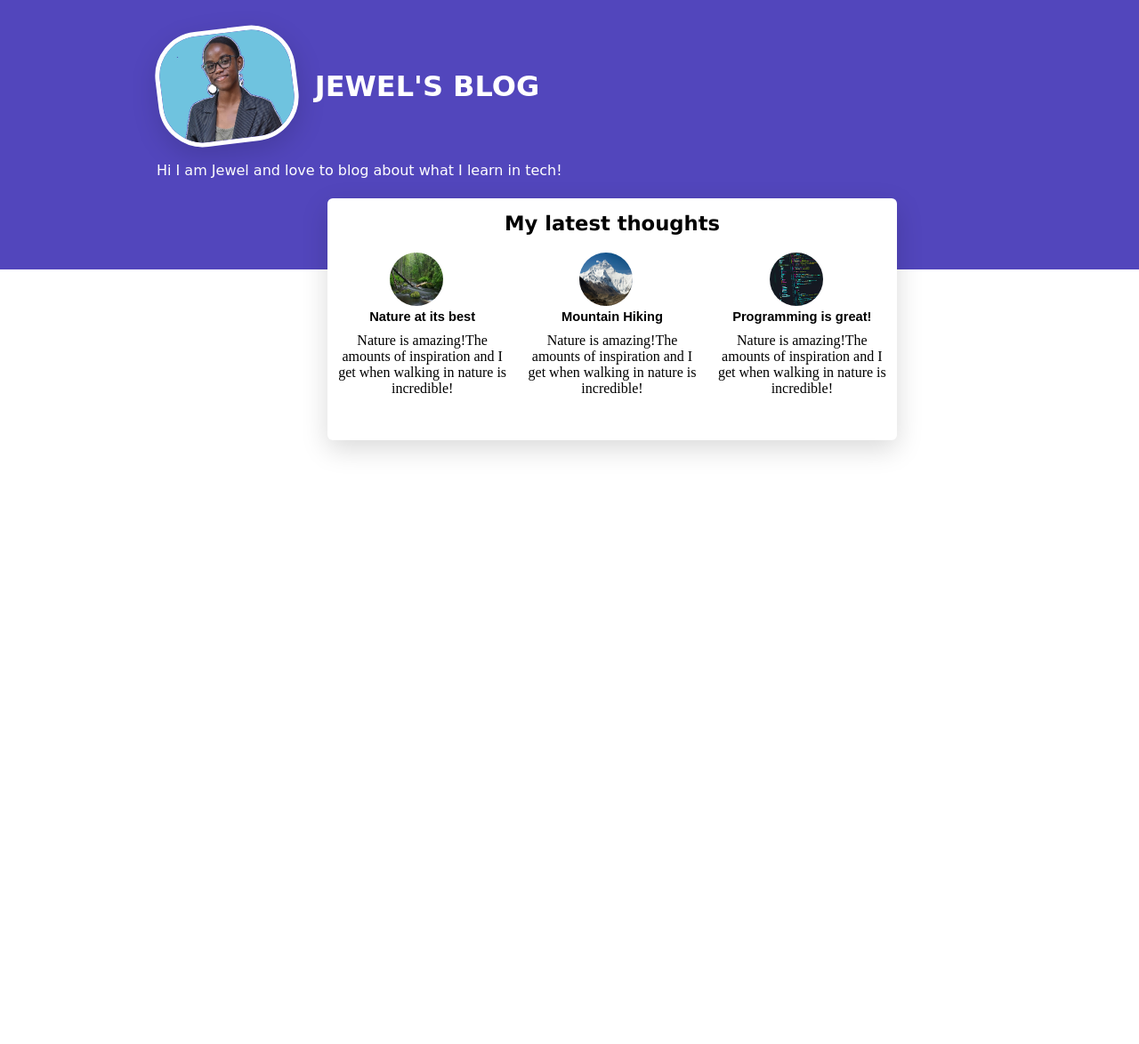
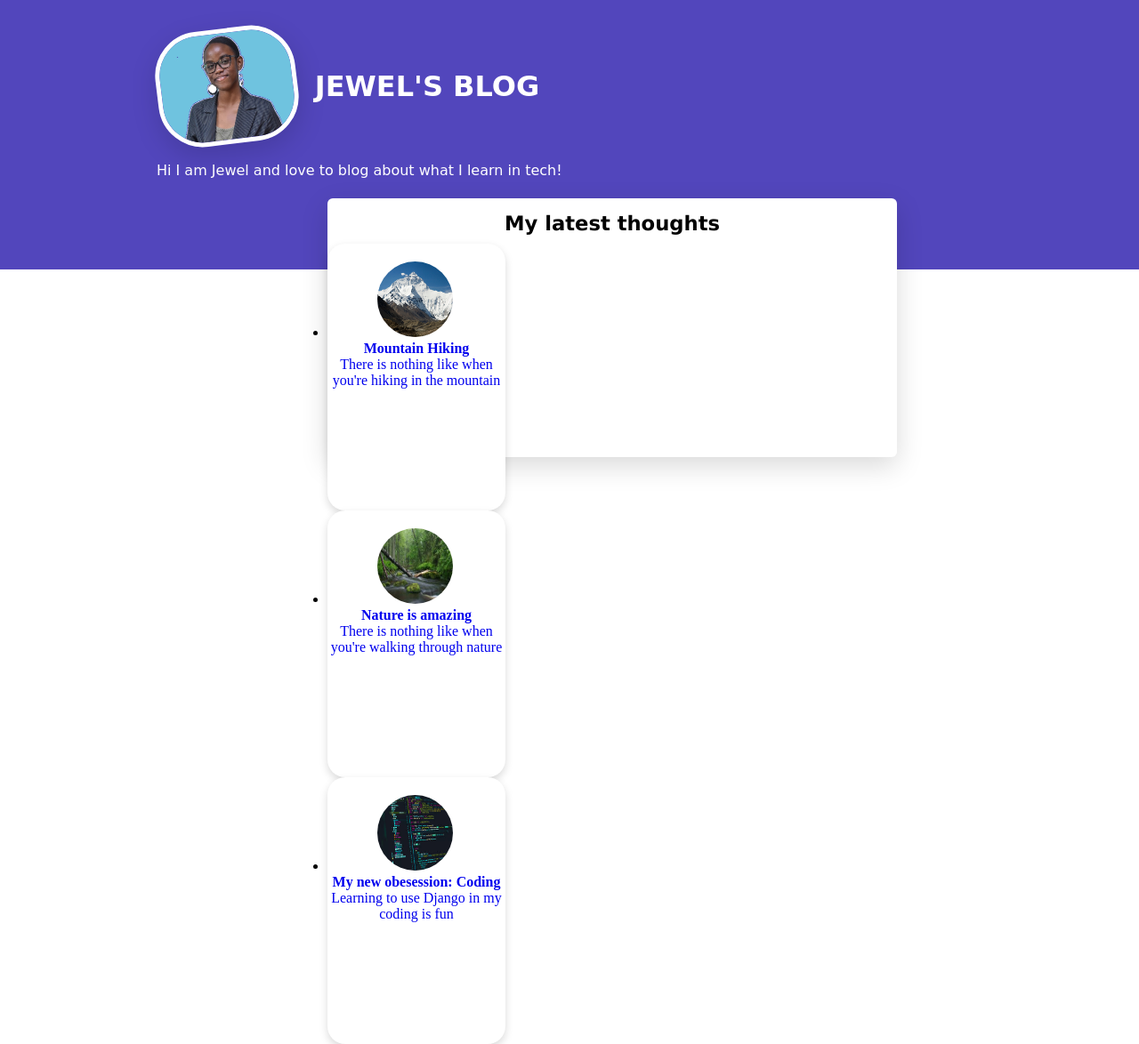
Before and after one commit to junecodes767/Blog, a Django app: page / in a window 1280 px wide. Shown: the part 52-1226 px from the top of the page at 89% size. Before the commit the page ends 563 px from the top, so only its background shows below. Run offline with Django 5.2, Linux system fonts and the light colour scheme.

Commit message:
Alter Blog: - Remove CBV for FBV for now CBS is overkill - Add dynamic url tag to link the html pages together - ADD include tag and and folder to hold the page preview html - create post content list dictionary for now in the views - Use template tagging, filters in the html files to make it dynamic
Next commit: clean up css

```diff
--- a/blog/app/static/app/css/home.css
+++ b/blog/app/static/app/css/home.css
@@ -60,7 +60,7 @@
         z-index: 9999;
         background-color: white;
         width: 40rem;
-        height: 17rem;
+        /* height: 17rem; */
         margin-left:23rem ;
         position: relative;
         margin-top: -5rem;
--- /dev/null
+++ b/blog/app/static/app/css/post-preview.css
@@ -0,0 +1,41 @@
+
+.post img{
+    width: 85px;
+    height: 85px;
+    border-radius: 50px;
+
+    margin-left: 3.5rem;
+    margin-top: 20px; */
+}
+
+.post a{
+    text-decoration: none;
+}
+
+.preview{
+    display: flex;
+    width: 800px;
+    /* height: 800px; */
+    list-style-type: none;
+    flex-wrap: wrap;
+    gap : 25px ;
+
+    /* border: 2px red dashed; */
+    margin-left: 13rem;
+    padding-left: 10rem;
+ }
+li{
+}
+
+.post___content{
+    width: 200px;
+    text-align: center;
+    /* border: 2px red dashed; */
+}
+.post{
+    background-color: white;
+    border-radius: 20px;
+    height: 300px;
+    box-shadow: 0 4px 10px rgba(0, 0, 0, 0.15);
+
+ }
--- a/blog/app/template/app/home.html
+++ b/blog/app/template/app/home.html
@@ -4,6 +4,8 @@
 
     {% block extra_css %}
         <link rel="stylesheet" href="{% static 'app/css/home.css' %}">
+        <link rel="stylesheet" href="{% static 'app/css/post-preview.css' %}">
+
     {% endblock %}
 
     <div class="nav-block-extension">
@@ -30,21 +32,11 @@
         <h1 id="title"> My latest thoughts</h1>
 
         <div class="latest-post-view">
-            <div id="post-1">
-                <img src="{%static 'app/images/nature.jpeg' %}" alt="nature">
-                <h4> Nature at its best</h4>
-                <p> Nature is amazing!The amounts of inspiration and I get when walking in nature is incredible!</p>
-            </div>
-            <div id="post-2">
-                <img src="{%static 'app/images/mountain.jpg' %}" alt="moutain">
-                <h4> Mountain Hiking</h4>
-                <p> Nature is amazing!The amounts of inspiration and I get when walking in nature is incredible!</p>
-            </div>
-            <div id="post-3">
-                <img src="{%static 'app/images/code.jpeg' %}" alt="code">
-                <h4> Programming is great!</h4>
-                <p> Nature is amazing!The amounts of inspiration and I get when walking in nature is incredible!</p>
-            </div>
+            <ul>
+                {% for post in posts %}
+                    {% include "app\include\post.html" %}
+                {% endfor %}
+            </ul>
         </div>
 
     </div>
--- a/blog/app/template/app/include/post.html
+++ b/blog/app/template/app/include/post.html
@@ -1,20 +1,19 @@
 {% load static %}
 
-<div class="post-collection">
-    <div>
-      <img src="{%static 'app/images/nature.jpeg' %}" alt="nature">
-                <h4> Nature at its best</h4>
-                <p> Nature is amazing!The amounts of inspiration and I get when walking in nature is incredible!</p>
-    </div>
-    <div>
-        <img src="{%static 'app/images/mountain.jpg' %}" alt="moutain">
-                <h4> Mountain Hiking</h4>
-                <p> Nature is amazing!The amounts of inspiration and I get when walking in nature is incredible!</p>
 
-    </div>
-    <div>
-        <img src="{%static 'app/images/code.jpeg' %}" alt="code">
-                <h4> Programming is great!</h4>
-                <p> Nature is amazing!The amounts of inspiration and I get when walking in nature is incredible!</p>
-    </div>
-</div>
+
+
+<li>
+    <article class="post">
+        <a href='{% url "pageview" post.slug %}'>
+            <img src="{%static 'app/images/'|add:post.image %}" alt="moutain">
+            <div class="post___content">
+                <h4>{{post.title|capfirst}}</h4>
+
+                <p>
+                  {{post.excerpt}}
+                </p>
+            </div>
+        </a>
+    </article>
+</li>
--- a/blog/app/urls.py
+++ b/blog/app/urls.py
@@ -1,6 +1,6 @@
 from django.urls import path
-from app.views import Nature_post
+from app import views
 
 urlpatterns = [
-    path('<slug:slug>/',Nature_post.as_view(),name='pageview')
+    path('<slug:slug>/',views.post_detail,name='pageview')
 ]
--- a/blog/app/views.py
+++ b/blog/app/views.py
@@ -1,23 +1,92 @@
 from django.shortcuts import render
 from django.views.generic import TemplateView
+from datetime import date
 
-class HomeView(TemplateView):
-        template_name = "app/home.html"# Create your views here.
+posts = [
+        {
+             "slug": "hike-in-the-mountains",
+             "image": "mountain.jpg",
+             "author":"Priestest",
+             "date": date(2025,7,8),
+             "title":"Mountain Hiking",
+             "excerpt":"There is nothing like when you're hiking in the mountain",
+             "content": """
+             Lorem ipsum dolor sit amet, consectetur adipiscing elit, sed do eiusmod
+             tempor incididunt ut labore et dolore magna aliqua. Ut enim ad minim veniam,
+             quis nostrud exercitation ullamco laboris nisi ut aliquip ex ea commodo consequat.
+             Duis aute irure dolor in reprehenderit in voluptate velit esse cillum dolore eu fugiat
+             nulla pariatur. Excepteur sint occaecat cupidatat non proident, sunt in culpa qui officia
+             deserunt mollit anim id est laborum
 
-class PostCollectionView(TemplateView):
-        template_name = "app/post_collection.html"
+             Lorem ipsum dolor sit amet, consectetur adipiscing elit, sed do eiusmod
+             tempor incididunt ut labore et dolore magna aliqua. Ut enim ad minim veniam,
+             quis nostrud exercitation ullamco laboris nisi ut aliquip ex ea commodo consequat.
+             Duis aute irure dolor in reprehenderit in voluptate velit esse cillum dolore eu fugiat
+             nulla pariatur. Excepteur sint occaecat cupidatat non proident, sunt in culpa qui officia
+             deserunt mollit anim id est laborum
+             """
+        },
+        {
+             "slug": "nature-is-amazing",
+             "image": "nature.jpeg",
+             "author":"Priestest",
+             "date": date(2025,7,8),
+             "title":"Nature is amazing",
+             "excerpt":"There is nothing like when you're walking through nature",
+             "content": """
+             Lorem ipsum dolor sit amet, consectetur adipiscing elit, sed do eiusmod
+             tempor incididunt ut labore et dolore magna aliqua. Ut enim ad minim veniam,
+             quis nostrud exercitation ullamco laboris nisi ut aliquip ex ea commodo consequat.
+             Duis aute irure dolor in reprehenderit in voluptate velit esse cillum dolore eu fugiat
+             nulla pariatur. Excepteur sint occaecat cupidatat non proident, sunt in culpa qui officia
+             deserunt mollit anim id est laborum
+
+             Lorem ipsum dolor sit amet, consectetur adipiscing elit, sed do eiusmod
+             tempor incididunt ut labore et dolore magna aliqua. Ut enim ad minim veniam,
+             quis nostrud exercitation ullamco laboris nisi ut aliquip ex ea commodo consequat.
+             Duis aute irure dolor in reprehenderit in voluptate velit esse cillum dolore eu fugiat
+             nulla pariatur. Excepteur sint occaecat cupidatat non proident, sunt in culpa qui officia
+             deserunt mollit anim id est laborum
+             """
+        },
+        {
+             "slug": "code-is-fun",
+             "image": "code.jpeg",
+             "author":"Priestest",
+             "date": date(2025,7,8),
+             "title":"my new obesession: Coding",
+             "excerpt":"Learning to use Django in my coding is fun",
+             "content": """
+             Lorem ipsum dolor sit amet, consectetur adipiscing elit, sed do eiusmod
+             tempor incididunt ut labore et dolore magna aliqua. Ut enim ad minim veniam,
+             quis nostrud exercitation ullamco laboris nisi ut aliquip ex ea commodo consequat.
+             Duis aute irure dolor in reprehenderit in voluptate velit esse cillum dolore eu fugiat
+             nulla pariatur. Excepteur sint occaecat cupidatat non proident, sunt in culpa qui officia
+             deserunt mollit anim id est laborum
+
+             Lorem ipsum dolor sit amet, consectetur adipiscing elit, sed do eiusmod
+             tempor incididunt ut labore et dolore magna aliqua. Ut enim ad minim veniam,
+             quis nostrud exercitation ullamco laboris nisi ut aliquip ex ea commodo consequat.
+             Duis aute irure dolor in reprehenderit in voluptate velit esse cillum dolore eu fugiat
+             nulla pariatur. Excepteur sint occaecat cupidatat non proident, sunt in culpa qui officia
+             deserunt mollit anim id est laborum
+             """
+        }
+]
+
+def get_date(posts):
+        return posts["date"]
+
+def HomeView(request):
+        sorted_posts =  sorted(posts,key=get_date)
+        latest_post = sorted_posts[-3:]
+        return render(request,"app/home.html",context={"posts":latest_post})
+
+def PostCollectionView(request):
+        return render(request,"app/post_collection.html",context={"posts":posts})
 
 
 # nature post view
-class Nature_post(TemplateView):
-        template_name =  "app/post_page.html"
-        def get_context_data(self, **kwargs):
-                context = super().get_context_data(**kwargs)
-                context["slug"] = self.kwargs["slug"]
-
-                context['title'] = 'Nature at its Best'
-                context['author'] = ' By Priestest'
-                context['last_updated_date'] = 'Last updated on June 28th 2025'
-                context['image_url'] = r'app\images\nature.jpeg'
-                context['blog_content'] = 'Sed ut perspiciatis unde omnis iste natus error sit ntur magni dolores eos qui ratione voluptatem sequi nesciunt. Neque porro quisquam est, qui dolorem ipsum quia dolor sit amet, consectetur, adipisci velit, sed quia non numquam eius modi tempora incidunt ut labore et dolore magnam aliquam quaerat voluptatem.'
-                return context
+def post_detail(request,slug):
+        identified_post = next(post for post in posts if post["slug"] == slug )
+        return render(request,"app/post_page.html",{"posts":identified_post})
--- a/blog/blog/urls.py
+++ b/blog/blog/urls.py
@@ -16,11 +16,11 @@ Including another URLconf
 """
 from django.contrib import admin
 from django.urls import path,include
-from app.views import HomeView,PostCollectionView
+from app import views
 
 urlpatterns = [
     path('admin/', admin.site.urls),
-    path('',HomeView.as_view(),name='home'),
-    path('post/',PostCollectionView.as_view(),name='posts_page'),
+    path('',views.HomeView,name='home'),
+    path('post/',views.PostCollectionView,name='posts_page'),
     path('post/', include('app.urls'))
 ]
```
Also changed, not shown: blog/app/static/app/css/post_collection.css (+4 -15 lines), blog/app/template/app/post_collection.html (+15 -1 lines), blog/app/template/app/post_page.html (+6 -7 lines).
